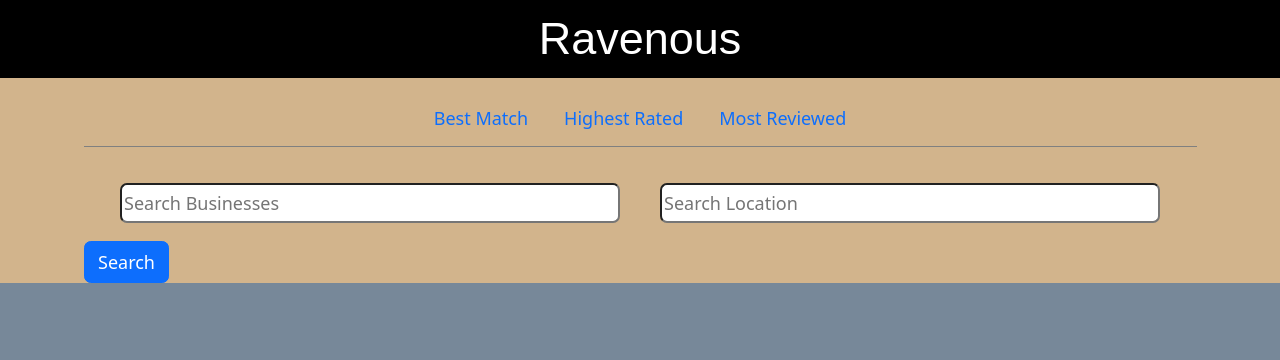
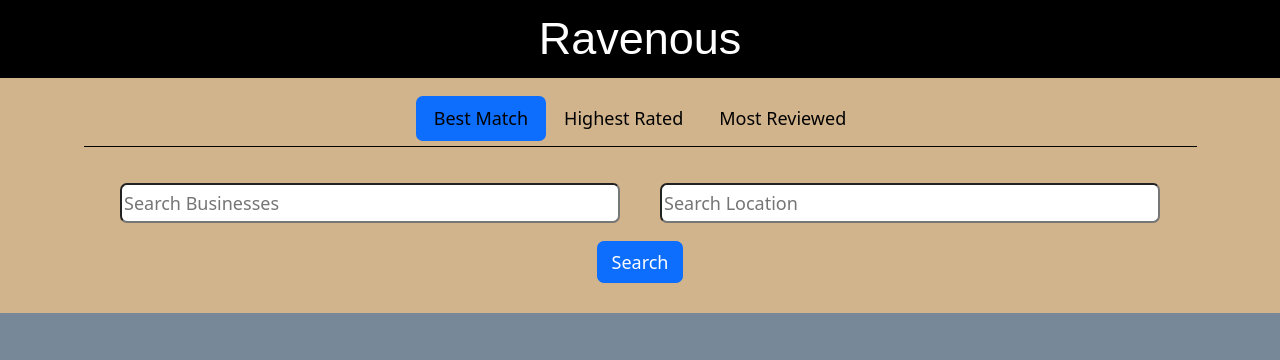
Before and after one commit to calaisgalbraith/Ravenous, a React (Create React App) app: page / in a window 1280 px wide. Shown: the top 360 px of the page. Built offline with nearby package versions, Linux system fonts and the light colour scheme.

Commit message:
updated submit button logic & searchbar styling

```diff
--- a/src/components/SearchBar/SearchBar.css
+++ b/src/components/SearchBar/SearchBar.css
@@ -1,3 +1,8 @@
+.searchBarContainer {
+    background-color:tan;
+    padding-bottom: 30px;
+}
+
 .searchInput {
     width: 500px;
     margin-right: 20px;
@@ -7,15 +12,21 @@
 }
 
 header.searchBarHeader {
-    border-bottom: 1px solid gray;
+    border-bottom: 1px solid black;
     padding-bottom: 5px !important;
     margin-bottom: 1rem;
 }
 
-.searchBarContainer {
-    background:tan;
+.buttonContainer {
+    display: flex;
+    justify-content: center;
 }
 
-.searchByOption {
+.sortByOption {
     cursor: pointer;
+    color: black !important;
 }
+
+.sortByOption .active {
+    color: red;
+}
--- a/src/components/SearchBar/SearchBar.js
+++ b/src/components/SearchBar/SearchBar.js
@@ -2,23 +2,23 @@ import React, { useState } from 'react';
 import Buisness from '../Business/Business'
 import './SearchBar.css'
 
-const searchOptions = {
+const sortByOptions = {
     'Best Match': 'best_match',
     'Highest Rated': 'rating',
     'Most Reviewed': 'review_count'
 }
 
 const SearchBar = () => {
-    const searchByOptions= () => {
-        return Object.keys(searchOptions).map((searchByOption) =>
+    const sortByListOptions= () => {
+        return Object.keys(sortByOptions).map((sortByOption) =>
             <li
-                key={searchOptions[searchByOption]}
-                className='nav-item nav-link searchByOption'
+                key={sortByOptions[sortByOption]}
                 onClick={() => {
-                    handleSortOptionChange(searchOptions[searchByOption])}
+                    handleSortOptionChange(sortByOptions[sortByOption])}
                 }
+                className={getSortOptionClass(sortByOptions[sortByOption])}
             >
-            {searchByOption}
+            {sortByOption}
             </li>
         );
     }
@@ -38,6 +38,12 @@ const SearchBar = () => {
     const handleSortOptionChange = (sortOptionUpdate) => {
         setSortOption(sortOptionUpdate)
     }
+    const getSortOptionClass = (selectedOption) => { // set active class
+        if (sortOption === selectedOption) {
+          return 'nav-item nav-link sortByOption active';
+        }
+        return 'nav-item nav-link sortByOption';
+      };
 
     const handleSearchSubmit = (event) => {
         event.preventDefault();
@@ -48,7 +54,7 @@ const SearchBar = () => {
         <div className='searchBarContainer'>
             <div className='container '>
                 <header className='d-flex justify-content-center py-3 searchBarHeader'>
-                    <ul className='nav nav-pills'>{searchByOptions()}</ul>
+                    <ul className='nav nav-pills'>{sortByListOptions()}</ul>
                 </header>
             </div>
             <form className='container' onSubmit={handleSearchSubmit}>
@@ -56,7 +62,9 @@ const SearchBar = () => {
                     <input placeholder='Search Businesses' className='searchInput' onChange={handleTermChange}/>
                     <input placeholder='Search Location' className='searchInput' onChange={handleLocationChange}/>
                 </header>
-                <div><button type="submit" className="btn btn-primary">Search</button></div>
+                <div className='container buttonContainer'>
+                    <button type='submit' className='d-flex justify-content-center btn btn-primary'>Search</button>
+                </div>
             </form>
         </div>
     )
```
